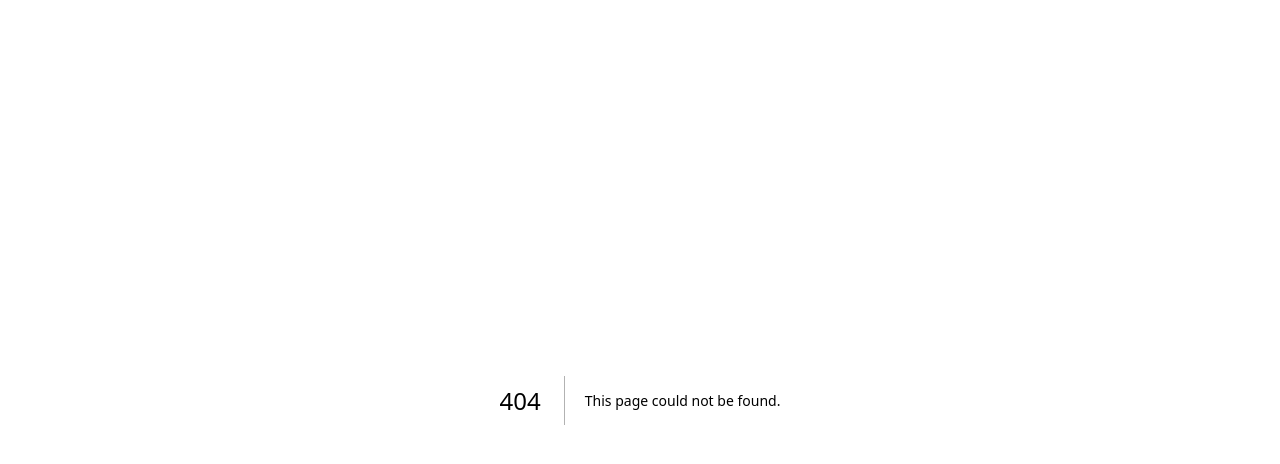
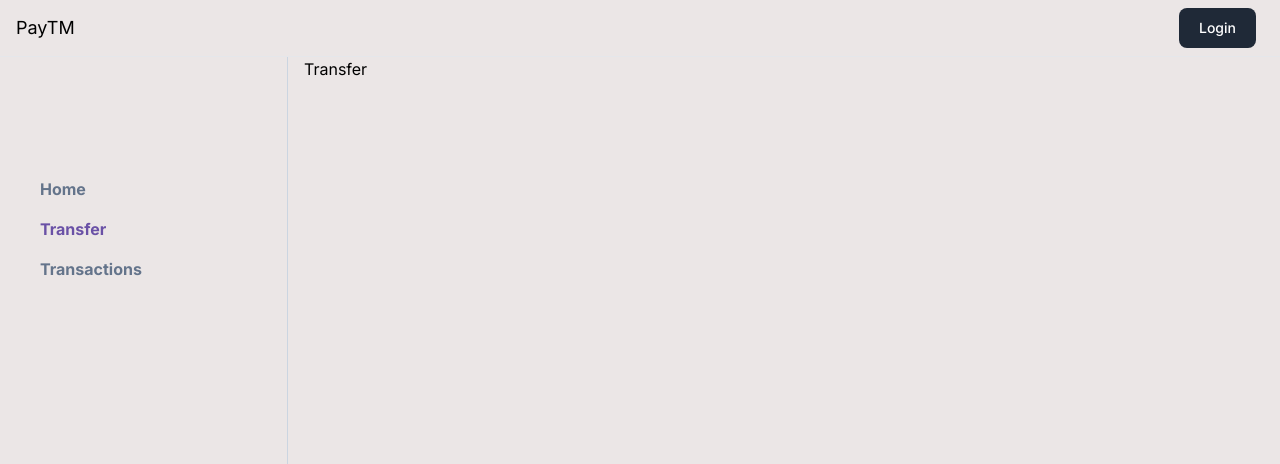
Before and after one commit to ShaikhAman01/FlashPay-2.0, a Next.js app in the folder apps/user-app/: page /transfer in a window 1280 px wide. Before the commit this address had no page. Shown: the top 464 px of the page. Built offline with nearby package versions, Linux system fonts and the light colour scheme; no server answers.

Commit message:
add sidebar

```diff
--- /dev/null
+++ b/apps/user-app/app/(dashboard)/dashboard/page.tsx
@@ -0,0 +1,6 @@
+
+export default function() {
+    return <div>
+        Dashboard Page
+    </div>
+}
--- /dev/null
+++ b/apps/user-app/app/(dashboard)/layout.tsx
@@ -0,0 +1,21 @@
+import { ArrowsRightLeftIcon, ClockIcon, HomeIcon } from "@heroicons/react/16/solid";
+import { SidebarItem } from "../../components/SidebarItem";
+
+export default function Layout({
+    children,
+  }: {
+    children: React.ReactNode;
+  }): JSX.Element {
+    return (
+      <div className="flex">
+          <div className="w-72 border-r border-slate-300 min-h-screen mr-4 pt-28">
+              <div>
+                  <SidebarItem href={"/dashboard"} icon={<HomeIcon/>} title="Home" />
+                  <SidebarItem href={"/transfer"} icon={<ArrowsRightLeftIcon />} title="Transfer" />
+                  <SidebarItem href={"/transactions"} icon={<ClockIcon />} title="Transactions" />
+              </div>
+          </div>
+              {children}
+      </div>
+    );
+  }
--- /dev/null
+++ b/apps/user-app/app/(dashboard)/transactions/page.tsx
@@ -0,0 +1,6 @@
+
+export default function() {
+    return <div>
+        Transaction
+    </div>
+}
--- /dev/null
+++ b/apps/user-app/app/(dashboard)/transfer/page.tsx
@@ -0,0 +1,6 @@
+
+export default function() {
+    return <div>
+        Transfer
+    </div>
+}
--- a/apps/user-app/app/layout.tsx
+++ b/apps/user-app/app/layout.tsx
@@ -2,12 +2,13 @@ import "./globals.css";
 import type { Metadata } from "next";
 import { Inter } from "next/font/google";
 import { Providers } from "../provider";
+import { AppbarClient } from "../components/AppbarClient";
 
 const inter = Inter({ subsets: ["latin"] });
 
 export const metadata: Metadata = {
-  title: "Create Turborepo",
-  description: "Generated by create turbo",
+  title: "Wallet",
+  description: "Simple wallet app",
 };
 
 export default function RootLayout({
@@ -18,7 +19,12 @@ export default function RootLayout({
   return (
     <html lang="en">
       <Providers>
-        <body className={inter.className}>{children}</body>
+        <body className={inter.className}>
+        <div className="min-w-screen min-h-screen bg-[#ebe6e6]">
+        <AppbarClient/>
+        {children}
+        </div>
+        </body>
       </Providers>
     </html>
   );
--- a/apps/user-app/app/page.tsx
+++ b/apps/user-app/app/page.tsx
@@ -1,12 +1,12 @@
-"use client"
-import { signIn, signOut, useSession } from "next-auth/react";
-import { Appbar } from "@repo/ui/appbar";
+import { getServerSession } from "next-auth";
+import { redirect } from 'next/navigation'
+import { authOptions } from "./lib/auth";
 
-export default function Page(): JSX.Element {
-  const session = useSession();
-  return (
-   <div>
-      <Appbar onSignin={signIn} onSignout={signOut} user={session.data?.user} />
-   </div>
-  );
+export default async function Page() {
+  const session = await getServerSession(authOptions);
+  if (session?.user) {
+    redirect('/dashboard')
+  } else {
+    redirect('/api/auth/signin')
+  }
 }
--- /dev/null
+++ b/apps/user-app/components/AppbarClient.tsx
@@ -0,0 +1,18 @@
+"use client"
+import { signIn, signOut, useSession } from "next-auth/react";
+import { Appbar } from "@repo/ui/appbar";
+import { useRouter } from "next/navigation";
+
+export function AppbarClient() {
+  const session = useSession();
+  const router = useRouter();
+
+  return (
+   <div>
+      <Appbar onSignin={signIn} onSignout={async () => {
+        await signOut()
+        router.push("/api/auth/signin")
+      }} user={session.data?.user} />
+   </div>
+  );
+}
--- /dev/null
+++ b/apps/user-app/components/SidebarItem.tsx
@@ -0,0 +1,20 @@
+"use client"
+import { usePathname, useRouter } from "next/navigation";
+import React from "react";
+
+export const SidebarItem = ({ href, title, icon }: { href: string; title: string; icon: React.ReactNode }) => {
+    const router = useRouter();
+    const pathname = usePathname()
+    const selected = pathname === href
+
+    return <div className={`flex ${selected ? "text-[#6a51a6]" : "text-slate-500"} cursor-pointer  p-2 pl-8`} onClick={() => {
+        router.push(href);
+    }}>
+        <div className="pr-2">
+            {icon}
+        </div>
+        <div className={`font-bold ${selected ? "text-[#6a51a6]" : "text-slate-500"}`}>
+            {title}
+        </div>
+    </div>
+}
--- a/apps/user-app/package.json
+++ b/apps/user-app/package.json
@@ -9,6 +9,7 @@
     "lint": "eslint . --max-warnings 0"
   },
   "dependencies": {
+    "@heroicons/react": "^2.2.0",
     "@repo/store": "*",
     "@repo/ui": "*",
     "@types/bcrypt": "^5.0.2",
--- a/packages/db/package.json
+++ b/packages/db/package.json
@@ -2,7 +2,8 @@
     "name": "@repo/db",
     "version": "0.0.0",
     "dependencies": {
-        "@prisma/client": "^5.11.0"
+        "@prisma/client": "^5.11.0",
+        "zod": "^3.23.8"
     },
     "devDependencies": {
         "prisma": "5.11.0"
```
Also changed, not shown: 1 other file (tests, documents, lock files or other folders).
